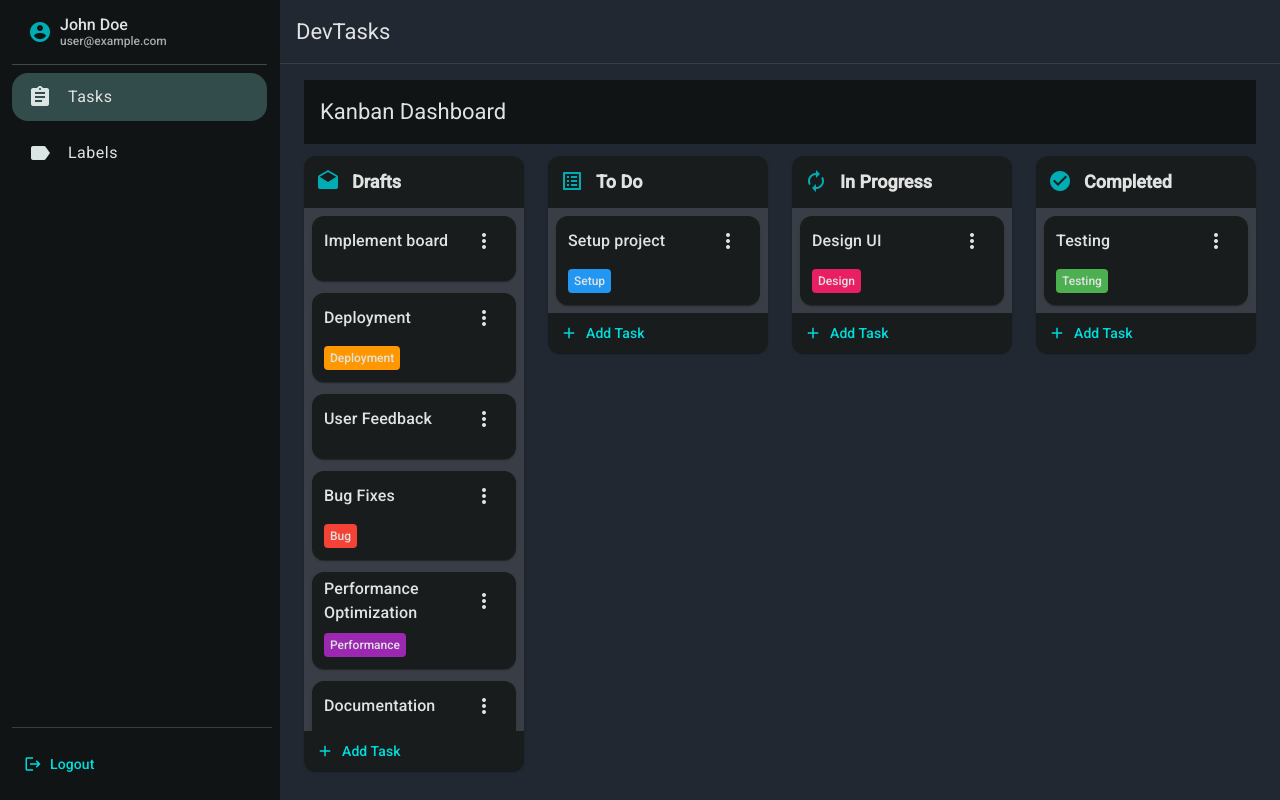
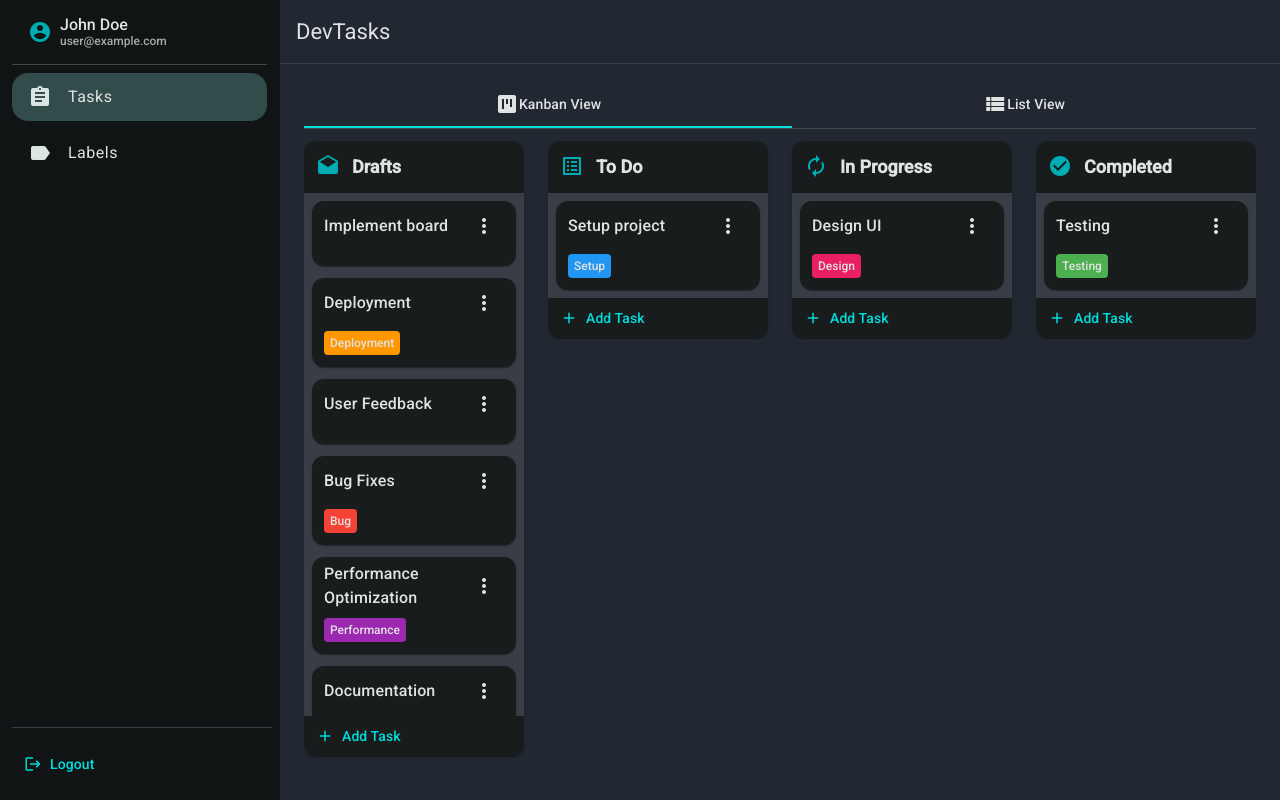
Before and after one commit to DlopezS98/ng-devtasks, an Angular app: page /login in a window 1280 px wide. Both pictures are taken after typing "name@example.com", "Sample123" into the empty fields and a click on the button "Login". Built offline with nearby package versions, Linux system fonts and the light colour scheme.

Commit message:
feat: implement tabbed navigation for Kanban and List views in tasks component

```diff
--- a/src/app/pages/dashboard/tasks/tasks.component.html
+++ b/src/app/pages/dashboard/tasks/tasks.component.html
@@ -1,6 +1,10 @@
-<mat-toolbar color="primary">
-  <span>Kanban Dashboard</span>
-</mat-toolbar>
+<mat-tab-group>
+  <mat-tab active>
+    <ng-template mat-tab-label>
+      <mat-icon>view_kanban</mat-icon>
+      <span>Kanban View</span>
+    </ng-template>
+    <ng-template matTabContent>
       <div class="kanban-board">
         @for (status of statuses; track status) {
         <div class="kanban-column">
@@ -8,3 +12,15 @@
         </div>
         }
       </div>
+    </ng-template>
+  </mat-tab>
+  <mat-tab>
+    <ng-template mat-tab-label>
+      <mat-icon>view_list</mat-icon>
+      <span>List View</span>
+    </ng-template>
+    <ng-template matTabContent>
+
+    </ng-template>
+  </mat-tab>
+</mat-tab-group>
```
Also changed, not shown: src/app/pages/dashboard/tasks/tasks.component.ts (+14 -3 lines). Lines whose indentation alone changed are shown as unchanged.
